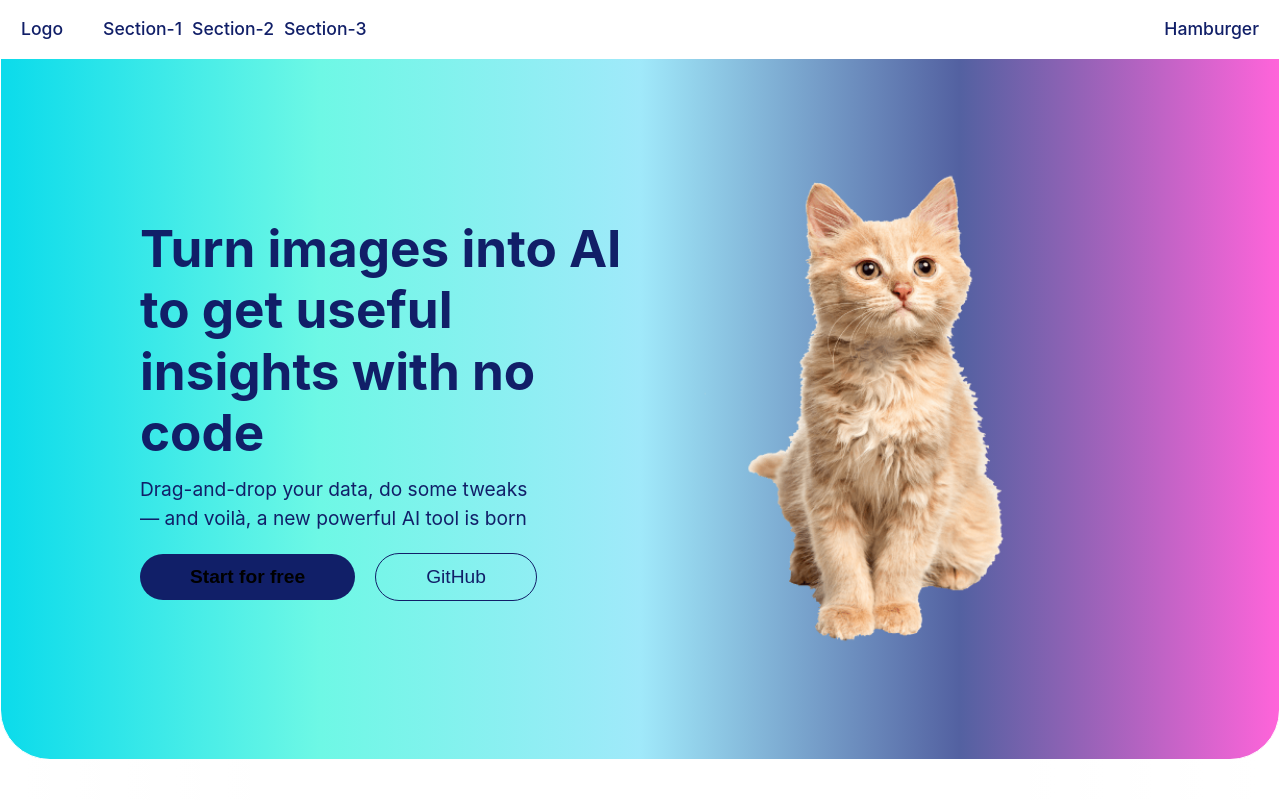
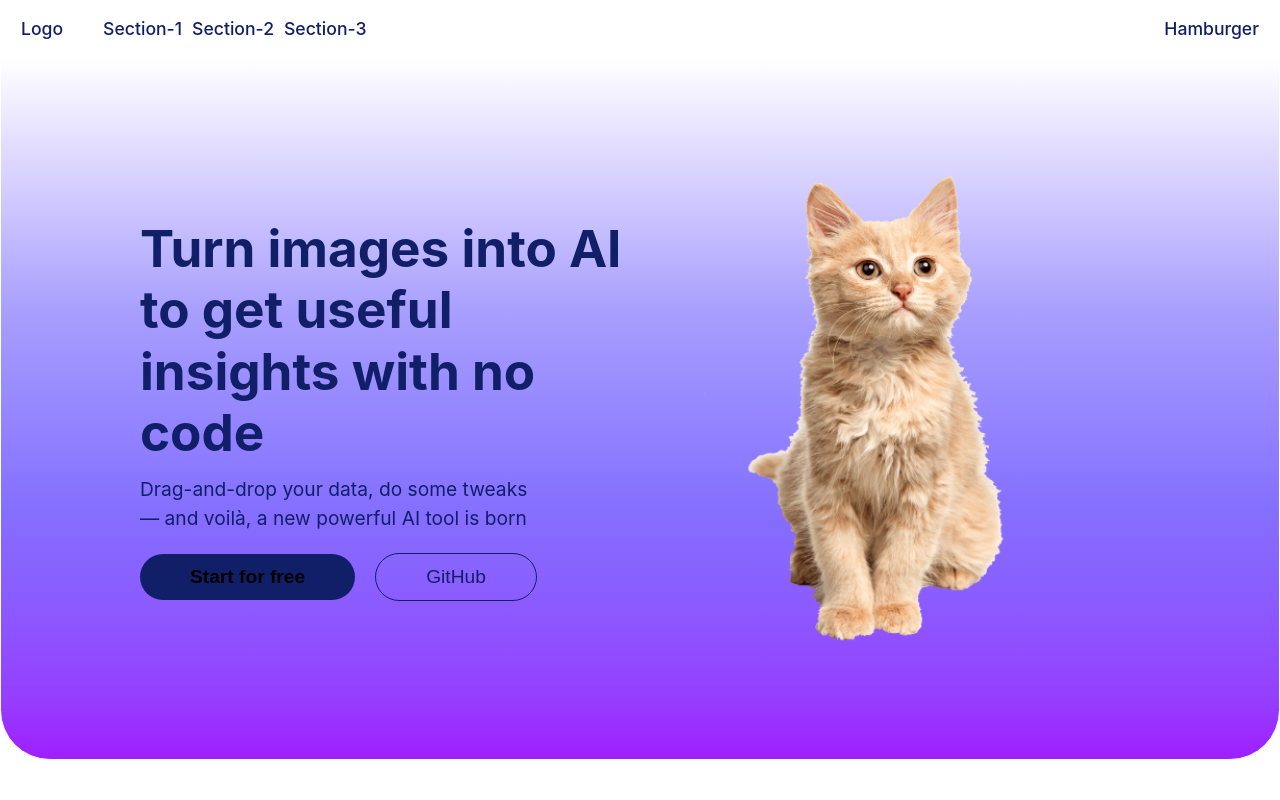
Before and after one commit to Chrisawgey/LipReadv.1, a React (Vite) app in the folder my-first-react-app/: page / in a window 1280 px wide. Shown: the top 800 px of the page. Built offline with nearby package versions, Linux system fonts and the light colour scheme.

Commit message:
fix gradient

```diff
--- a/my-first-react-app/src/Components/Landing.css
+++ b/my-first-react-app/src/Components/Landing.css
@@ -23,14 +23,22 @@
         #ffffff 0%,
         rgba(255, 255, 255, 0) 100%
     ); /* White gradient on bottom */
-    background: linear-gradient(
-        to right,
-        var(--aquamarine) 0%,
-        var(--blend-color-1) 25%,
-        var(--blend-color-2) 50%,
-        var(--blend-color-3) 75%,
-        var(--neon-pink) 100%
+    background-image: linear-gradient(
+        to bottom,
+        #ffffff,
+        #eae6ff,
+        #d5ceff,
+        #beb6fe,
+        #a79efd,
+        #9b8ffe,
+        #9080ff,
+        #8570ff,
+        #8863ff,
+        #8e53ff,
+        #953fff,
+        #9e1fff
     );
+
     border: 1px solid white;
     display: flex;
     justify-content: center;
--- a/my-first-react-app/src/Components/Landingtwo.css
+++ b/my-first-react-app/src/Components/Landingtwo.css
@@ -8,13 +8,14 @@
         #ffffff 0%,
         rgba(255, 255, 255, 0) 100%
     ); /* White gradient on bottom */
-    background: linear-gradient(
-        to right,
-        var(--aquamarine) 0%,
-        var(--blend-color-1) 25%,
-        var(--blend-color-2) 50%,
-        var(--blend-color-3) 75%,
-        var(--neon-pink) 100%
+
+    background-image: linear-gradient(
+        to bottom,
+        #847ffb,
+        #8b74ff,
+        #9467ff,
+        #a057ff,
+        #ad42ff
     );
     border-radius: 50px;
     padding-top: 100px;
```
